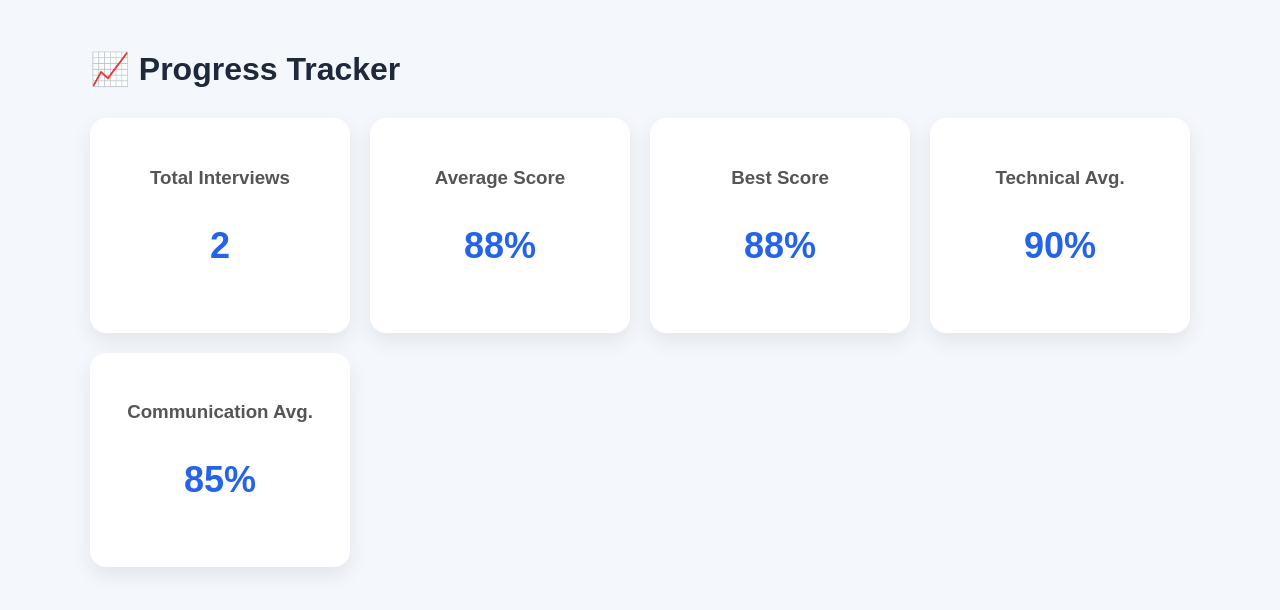
After one commit to shravanwakchaware-glitch/CareerLaunch-AI, a Flask app: page /progress in a window 1280 px wide. The commit adds this page. Shown: the top 610 px of the page. Run offline with Flask 3, Linux system fonts and the light colour scheme; a user stored in the database is signed in; data comes from the database, SQL or seed files in the repository; both versions use the stored data as it was after the commit.

Commit message:
Added interview history and progress tracker with database integration

```diff
--- a/app.py
+++ b/app.py
@@ -168,9 +168,115 @@ def interview_results():
     if "user_id" not in session:
         return redirect(url_for("login"))
 
+    connection = sqlite3.connect("database.db")
+    cursor = connection.cursor()
+
+    cursor.execute("""
+        SELECT *
+        FROM interview_results
+        WHERE user_id = ?
+        ORDER BY interview_date DESC
+        LIMIT 1
+    """, (session["user_id"],))
+
+    result = cursor.fetchone()
+
+    connection.close()
+
     return render_template(
         "interview_results.html",
-        username=session["username"]
+        result=result
+    )
+@app.route("/finish_interview", methods=["POST"])
+def finish_interview():
+
+    if "user_id" not in session:
+        return redirect(url_for("login"))
+
+    connection = sqlite3.connect("database.db")
+    cursor = connection.cursor()
+
+    cursor.execute("""
+        INSERT INTO interview_results
+        (
+            user_id,
+            job_role,
+            interview_type,
+            overall_score,
+            technical_score,
+            communication_score,
+            strengths,
+            weaknesses,
+            suggestions
+        )
+        VALUES (?, ?, ?, ?, ?, ?, ?, ?, ?)
+    """, (
+        session["user_id"],
+        "Python Developer",
+        "Mock Interview",
+        88,
+        90,
+        85,
+        "Python, Flask",
+        "Communication, SQL",
+        "Practice SQL joins and improve communication."
+    ))
+
+    connection.commit()
+    connection.close()
+
+    return redirect(url_for("interview_results"))
+@app.route("/history")
+def history():
+
+    if "user_id" not in session:
+        return redirect(url_for("login"))
+
+    connection = sqlite3.connect("database.db")
+    cursor = connection.cursor()
+
+    cursor.execute("""
+        SELECT *
+        FROM interview_results
+        WHERE user_id=?
+        ORDER BY interview_date DESC
+    """, (session["user_id"],))
+
+    interviews = cursor.fetchall()
+
+    connection.close()
+
+    return render_template(
+        "history.html",
+        interviews=interviews
+    )
+@app.route("/progress")
+def progress():
+
+    if "user_id" not in session:
+        return redirect(url_for("login"))
+
+    connection = sqlite3.connect("database.db")
+    cursor = connection.cursor()
+
+    cursor.execute("""
+        SELECT
+            COUNT(*),
+            AVG(overall_score),
+            MAX(overall_score),
+            AVG(technical_score),
+            AVG(communication_score)
+        FROM interview_results
+        WHERE user_id=?
+    """, (session["user_id"],))
+
+    stats = cursor.fetchone()
+
+    connection.close()
+
+    return render_template(
+        "progress.html",
+        stats=stats
     )
 if __name__ == '__main__':
     app.run(debug=True)
--- /dev/null
+++ b/static/css/progress.css
@@ -0,0 +1,41 @@
+body{
+    margin:0;
+    background:#f4f7fb;
+    font-family:Arial,sans-serif;
+}
+
+.container{
+    width:90%;
+    max-width:1100px;
+    margin:50px auto;
+}
+
+h1{
+    color:#1e293b;
+    margin-bottom:30px;
+}
+
+.grid{
+    display:grid;
+    grid-template-columns:repeat(auto-fit,minmax(220px,1fr));
+    gap:20px;
+}
+
+.card{
+    background:white;
+    padding:30px;
+    border-radius:16px;
+    box-shadow:0 8px 20px rgba(0,0,0,.08);
+    text-align:center;
+}
+
+.card h3{
+    margin-bottom:15px;
+    color:#555;
+}
+
+.card p{
+    font-size:36px;
+    font-weight:bold;
+    color:#2563eb;
+}
--- /dev/null
+++ b/templates/progress.html
@@ -0,0 +1,54 @@
+<!DOCTYPE html>
+<html lang="en">
+
+<head>
+
+    <meta charset="UTF-8">
+
+    <title>Progress Tracker</title>
+
+    <link rel="stylesheet"
+          href="{{ url_for('static', filename='css/progress.css') }}">
+
+</head>
+
+<body>
+
+<div class="container">
+
+    <h1>📈 Progress Tracker</h1>
+
+    <div class="grid">
+
+        <div class="card">
+            <h3>Total Interviews</h3>
+            <p>{{ stats[0] }}</p>
+        </div>
+
+        <div class="card">
+            <h3>Average Score</h3>
+            <p>{{ "%.0f"|format(stats[1]) }}%</p>
+        </div>
+
+        <div class="card">
+            <h3>Best Score</h3>
+            <p>{{ stats[2] }}%</p>
+        </div>
+
+        <div class="card">
+            <h3>Technical Avg.</h3>
+            <p>{{ "%.0f"|format(stats[3]) }}%</p>
+        </div>
+
+        <div class="card">
+            <h3>Communication Avg.</h3>
+            <p>{{ "%.0f"|format(stats[4]) }}%</p>
+        </div>
+
+    </div>
+
+</div>
+
+</body>
+
+</html>
```
Also changed, not shown: check_database.py (+6 -5 lines), static/css/history.css (added, +69 -0 lines), templates/history.html (added, +62 -0 lines), templates/interview.html (+7 -6 lines), templates/interview_results.html (+9 -58 lines), database.db.
